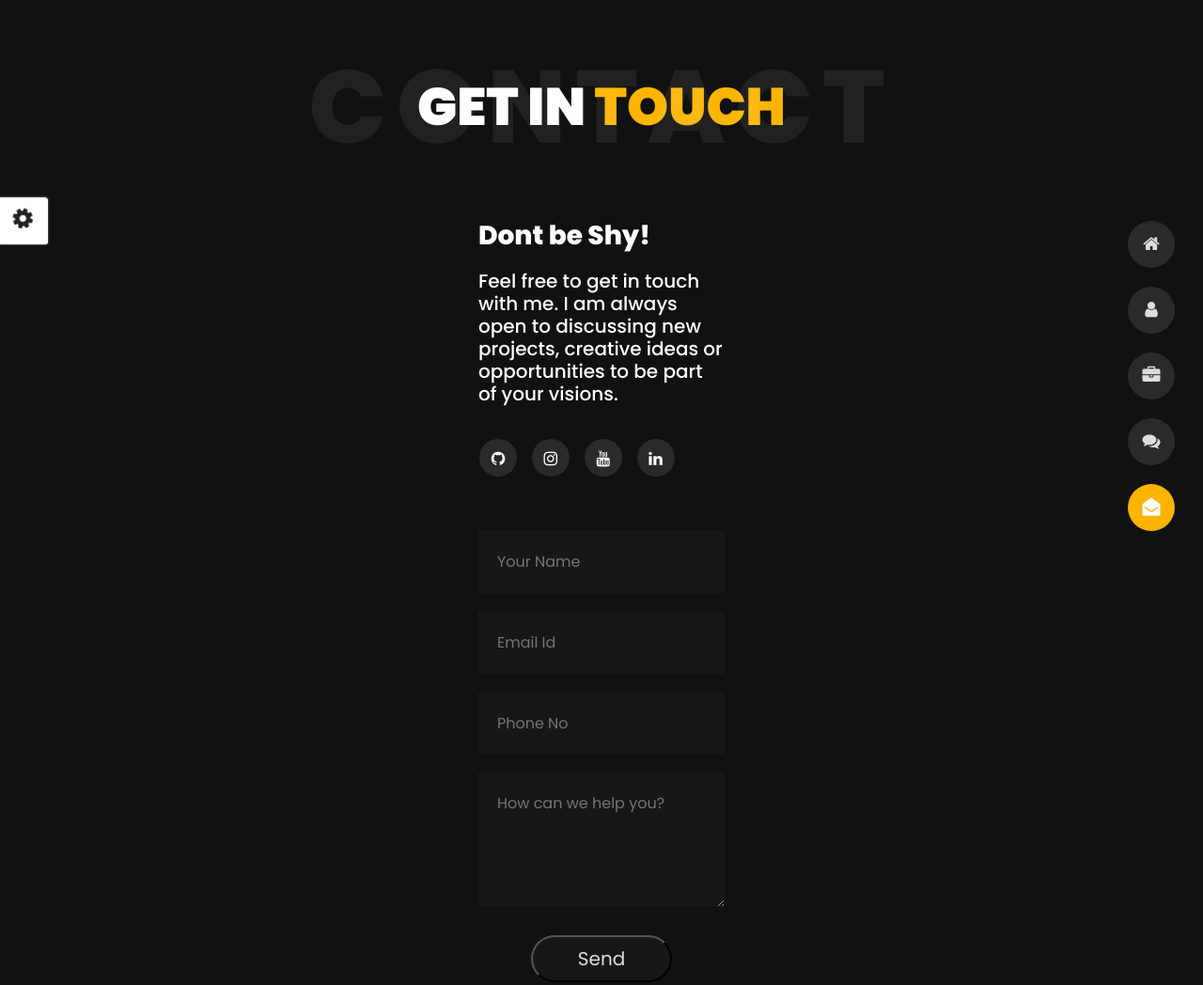
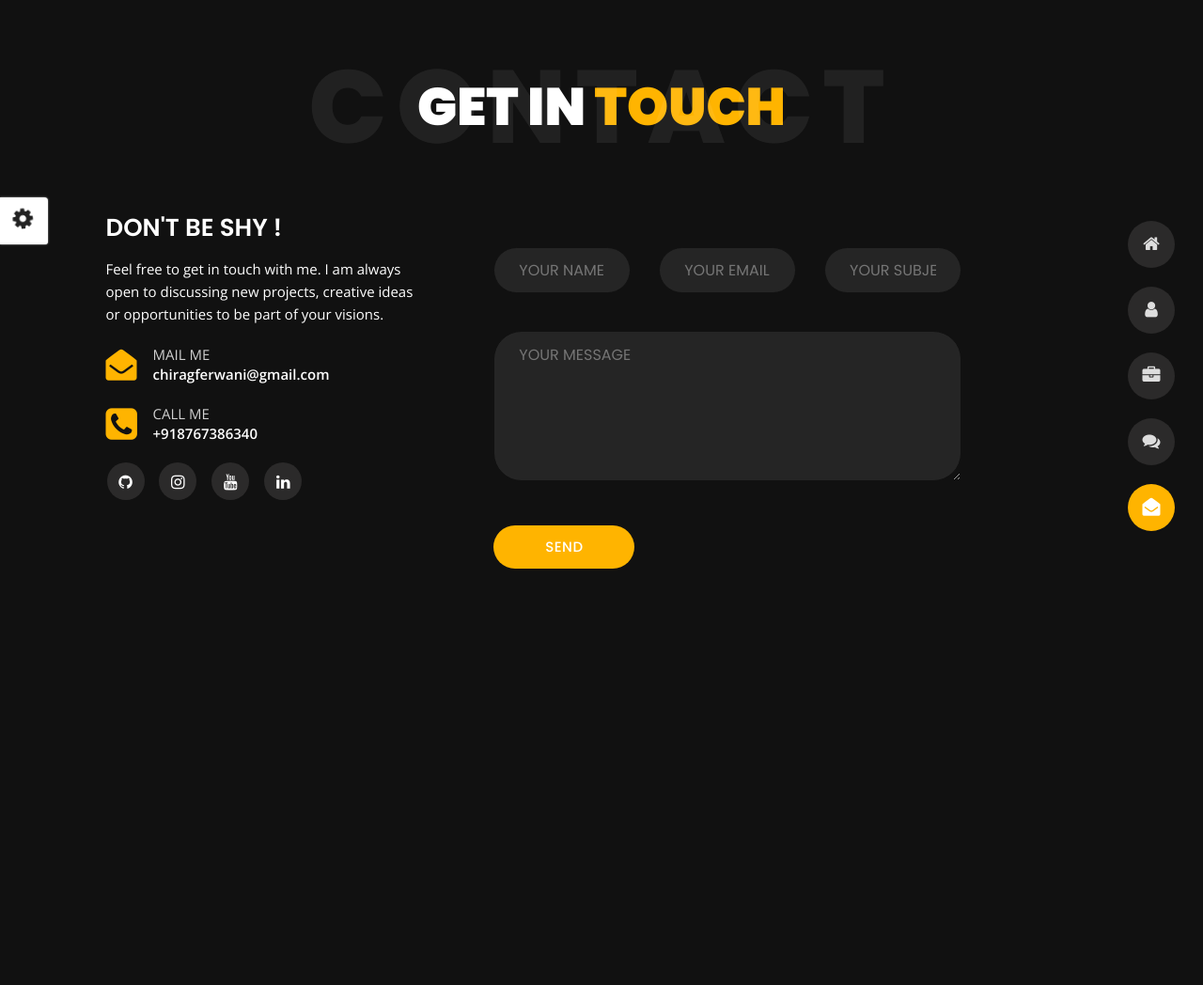
Before and after one commit to chiragf27/chirag-portfolio.github.io, a plain HTML site: page contact.html in a window 1280 px wide. Shown: the whole page at 94% size. After the commit the page ends 810 px from the top, so only its background shows below. Drawn offline with nearby package versions, Linux system fonts and the light colour scheme.

```diff
--- a/contact.html
+++ b/contact.html
@@ -145,16 +145,14 @@
     <h1>get in <span>touch</span></h1>
     <span class="title-bg">contact</span>
 </section>
-<br>
-
 <!-- Page Title Ends -->
 <!-- Main Content Starts -->
-<section style="align-items: center;" class="main-content revealator-slideup revealator-once revealator-delay1">
+<section class="main-content revealator-slideup revealator-once revealator-delay1">
     <div class="container">
         <div class="row">
-            <!-- Left Side Starts
+            <!-- Left Side Starts -->
             <div class="col-12 col-lg-4">
-                <h3 style="align-items:center;"  class="text-uppercase custom-title mb-0 ft-wt-600 pb-3">Don't be shy !</h3>
+                <h3 class="text-uppercase custom-title mb-0 ft-wt-600 pb-3">Don't be shy !</h3>
                 <p class="open-sans-font mb-3">Feel free to get in touch with me. I am always open to discussing new projects, creative ideas or opportunities to be part of your visions.</p>
                 <p class="open-sans-font custom-span-contact position-relative">
                     <i class="fa fa-envelope-open position-absolute"></i>
@@ -174,44 +172,11 @@
                     <li class="dribbble"><a title="Dribbble" href="https://www.linkedin.com/in/chirag-ferwani-7130b6202/"><i class="fa fa-linkedin"></i></a>
                     </li>
                 </ul>
-            </div>-->
+            </div>
             <!-- Left Side Ends -->
             <!-- Contact Form Starts -->
-            <div class="container">
-                <form action="https://formsubmit.co/956a7c562989b9075f13302d968098ea" method="POST"><!--onsubmit="sendEmail(); reset(); return false;"-->
-                    <h3 class="poppins-font position-relative" style="color: white; align-items: center;">Dont be Shy!</h3>
-                    <h5 class="poppins-font position-relative" style="color: white;">Feel free to get in touch with me. I am always open to discussing new projects, creative ideas or opportunities to be part of your visions.</h5><br>
-                    <ul style="align-items: center;"  class="social list-unstyled pt-1 mb-5">
-                        <li class="facebook"><a title="Facebook" href="https://github.com/chiragf27"><i class="fa fa-github"></i></a>
-                        </li>
-                        <li class="twitter"><a title="Twitter" href="https://www.instagram.com/chiragf_27/"><i class="fa fa-instagram"></i></a>
-                        </li>
-                        <li class="youtube"><a title="Youtube" href="https://www.youtube.com/channel/UCagMxg3RXjOjYQRPnkZbx7w"><i class="fa fa-youtube"></i></a>
-                        </li>
-                        <li class="dribbble"><a title="Dribbble" href="https://www.linkedin.com/in/chirag-ferwani-7130b6202/"><i class="fa fa-linkedin"></i></a>
-                        </li>
-                    </ul>
-                    <input type="name" name="name"  id="name" placeholder="Your Name" required>
-                    <input type="email"  name="email"  id="email" placeholder="Email Id" required>
-                    <input type="text" name="text"   id="phone" placeholder="Phone No" required>
-                    <textarea id="message" name="message"   rows="4" placeholder="How can we help you?"></textarea>
-                    <button type="submit">Send</button><br>
-
-                </form>
-
-            </div>
-
-                    <!--
-                    <div class="col-12 col-lg-8">
-                <form class="contactform" method="POST" action="https://formsubmit.co/chiragferwani@gmail.com">
-                    <div class="row">
-
-                    <input type="name" name="name"  id="name" placeholder="Your Name" required>
-                    <input type="email"  name="email"  id="email" placeholder="Email Id" required>
-                    <input type="email"  name="email"  id="email" placeholder="Phone No" required>
-                    <textarea id="message" name="message"   rows="4" placeholder="Message"></textarea>
-                    <button type="submit">Send</button>
-                    </div>
+            <div class="col-12 col-lg-8">
+                <form class="contactform" method="post" action="https://formsubmit.co/chiragferwani@gmail.com">
                     <div class="contactform">
                         <div class="row">
                             <div class="col-12 col-md-4">
@@ -231,7 +196,7 @@
                                 <span class="output_message text-center font-weight-600 text-uppercase"></span>
                             </div>
                         </div>
-                    </div>-->
+                    </div>
                 </form>
             </div>
             <!-- Contact Form Ends -->
--- a/css/style.css
+++ b/css/style.css
@@ -1761,6 +1761,7 @@
     margin-top: 35px !important;
   }
 }
+<<<<<<< HEAD
 
 .container{
   width: 100%;
@@ -1804,3 +1805,5 @@
 margin: 20px auto 0;
 border-radius: 50px;
 }
+=======
+>>>>>>> parent of 8d7a3d7 (changes)
```
Also changed, not shown: about.html (+2 -0 lines).
